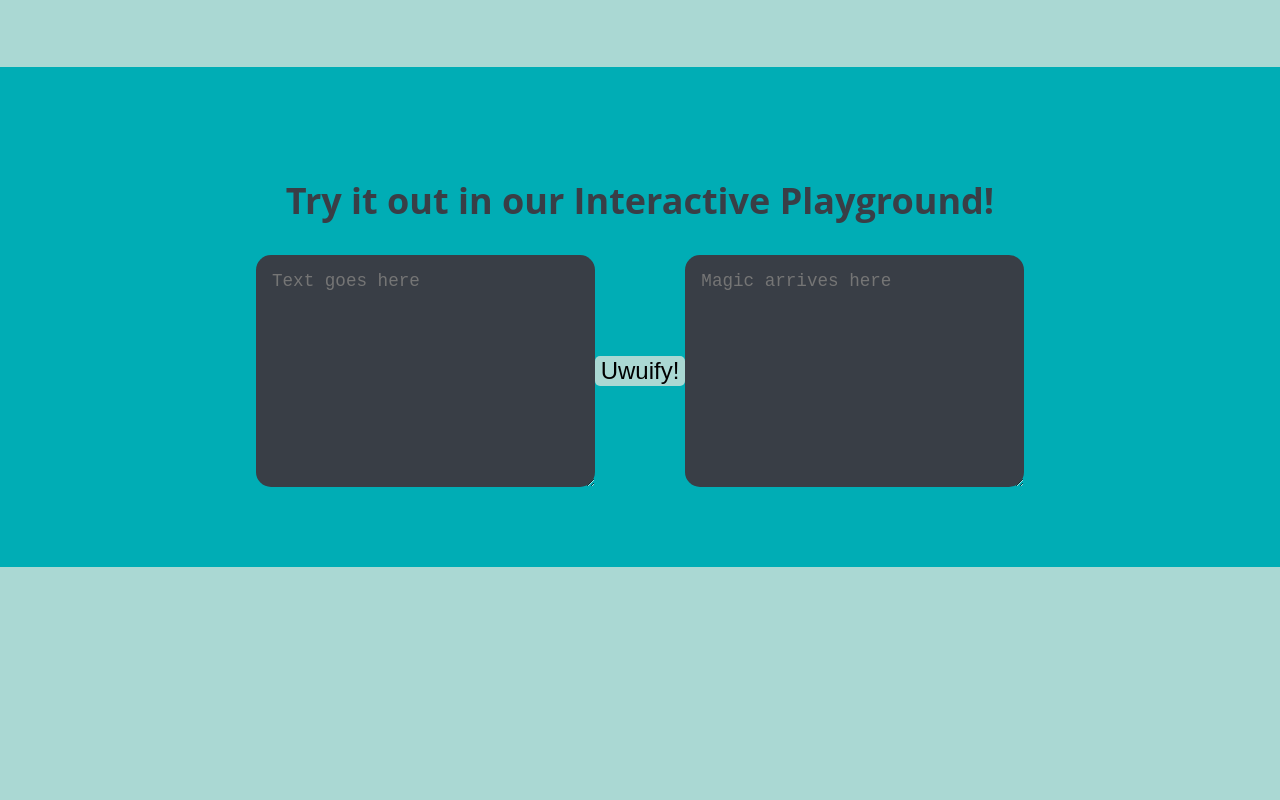
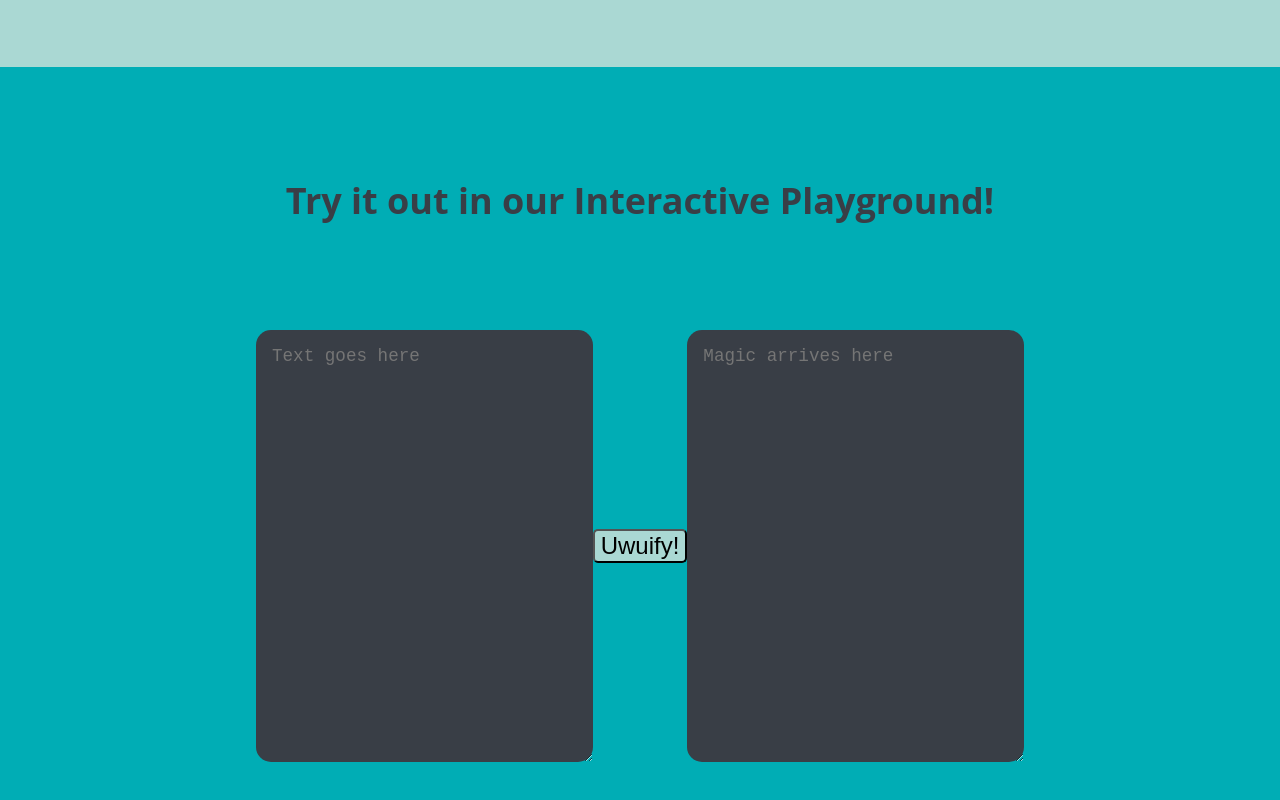
Before and after one commit to AshishShenoy/UwUaaS, a website: page public/index.html in a window 1280 px wide. Shown: the part 1750-2550 px from the top of the page. Before the commit the page ends 2317 px from the top, so only its background shows below. Drawn offline with Linux system fonts and the light colour scheme.

Commit message:
Touch up playground

```diff
--- a/public/index.html
+++ b/public/index.html
@@ -43,6 +43,10 @@
         color: #aad8d3;
         padding: 1rem;
         outline: none;
+        scrollbar-width: none;
+      }
+      ::-webkit-scrollbar {
+        display: none;
       }
       .playground-section {
         display: flex;
@@ -55,6 +59,7 @@
         align-items: center;
       }
       .playground {
+        padding-top: 75px;
         display: flex;
         flex-direction: row;
         align-items: center;
@@ -62,7 +67,6 @@
       }
       .playground > button {
         background: #aad8d3;
-        border: none;
         border-radius: 5px;
         font-size: 1.5rem;
       }
@@ -129,7 +133,7 @@
             placeholder="Text goes here"
             spellcheck="false"
             cols="40"
-            rows="10"
+            rows="20"
           ></textarea>
           <button id="uwuify">Uwuify!</button>
           <textarea
@@ -137,7 +141,7 @@
             id="dest"
             placeholder="Magic arrives here"
             cols="40"
-            rows="10"
+            rows="20"
           ></textarea>
         </div>
       </div>
```
